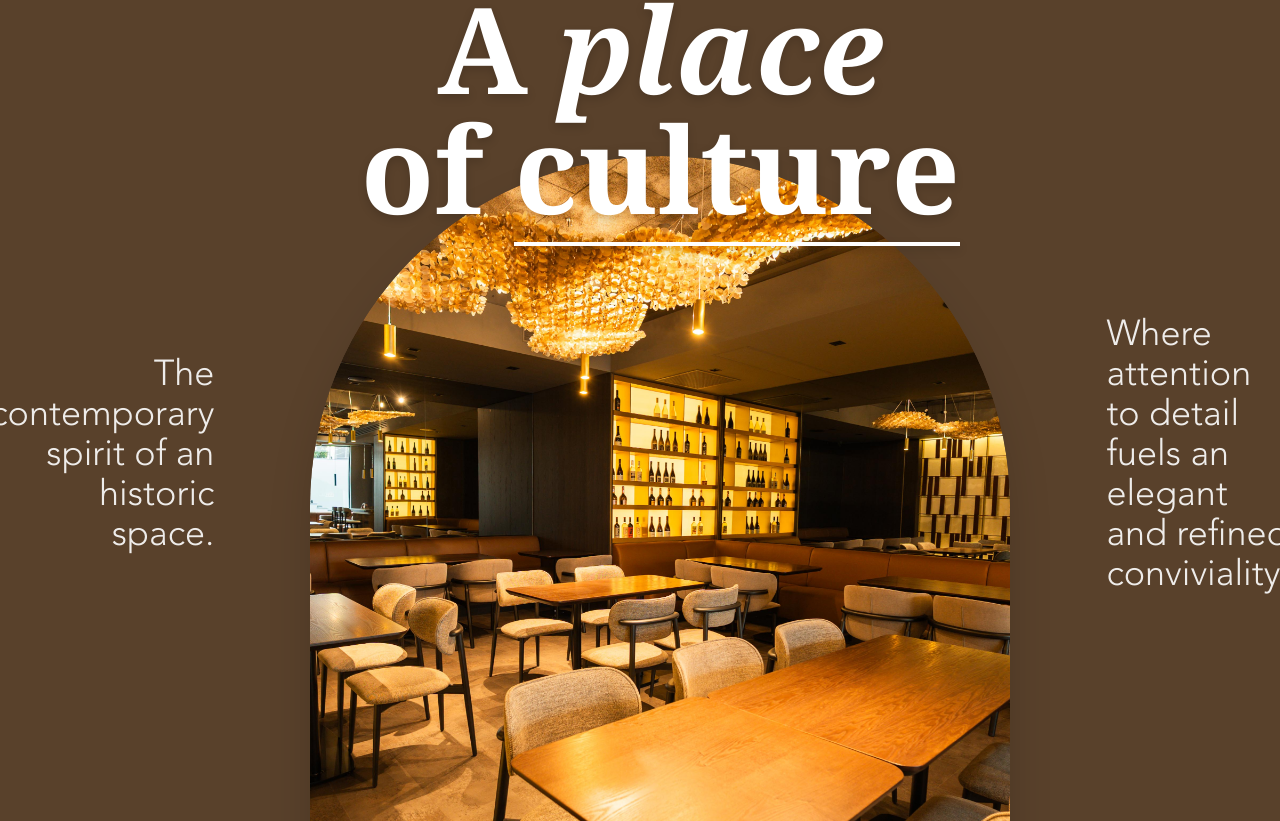
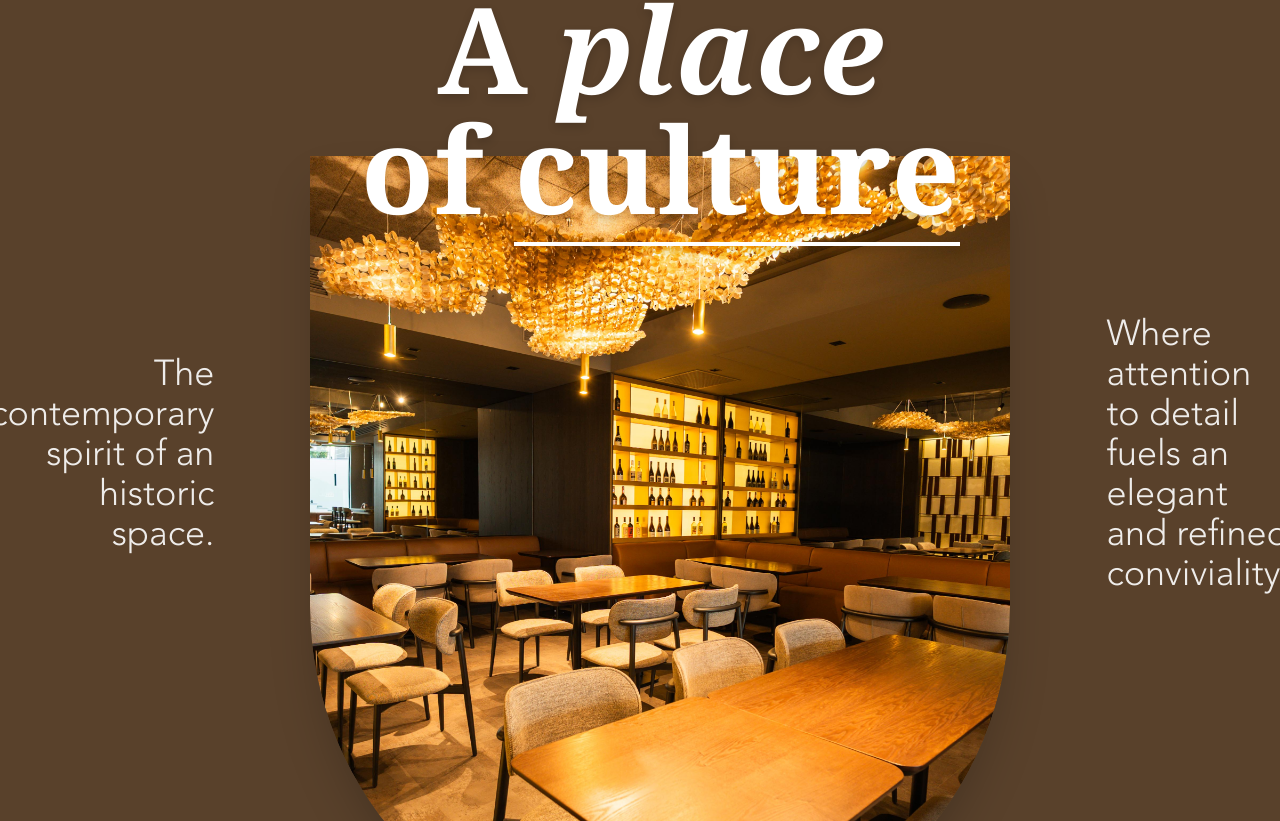
Before and after one commit to kimateru/umbra, a React app: page / in a window 1280 px wide. Shown: the part 3799-4620 px from the top of the page. Built offline with nearby package versions, Linux system fonts and the light colour scheme; the HTML template or start-up script is replaced by a standard one.

Commit message:
major ui changes 0.3

```diff
--- a/src/components/AnimatedCard.jsx
+++ b/src/components/AnimatedCard.jsx
@@ -8,10 +8,10 @@ const AnimatedCard = ({img, color, classes}) => {
   return (
     <div
       ref={ref}
-      className={`relative mx-auto mt-4 sm:mt-10 rounded-t-full overflow-hidden ${classes}`}
+      className={`relative mx-auto mt-4 sm:mt-10 rounded-b-full overflow-hidden ${classes}`}
     >
       <motion.div
-        className="absolute inset-0 rounded-t-full pointer-events-none z-10"
+        className="absolute inset-0 rounded-b-full pointer-events-none z-10"
         initial={{
           borderWidth: '135px',
           borderColor: color,
@@ -44,7 +44,7 @@ const AnimatedCard = ({img, color, classes}) => {
       <motion.img
         src={img}
         alt="Animated"
-        className="absolute inset-0 w-full h-full object-cover rounded-t-full z-0"
+        className="absolute inset-0 w-full h-full object-cover rounded-b-full z-0"
         initial={{ scale: 1.36 }}
         animate={inView ? { scale: 1 } : { scale: 1.36 }}
         transition={{
```
